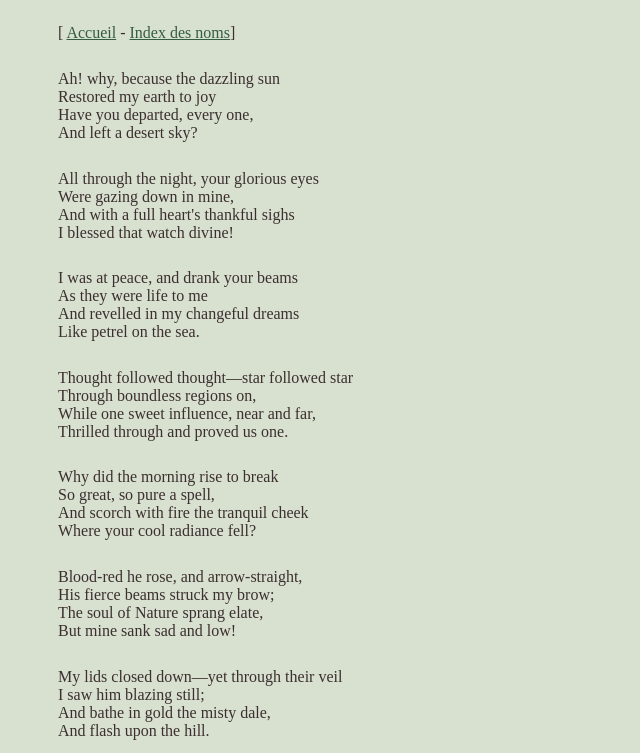
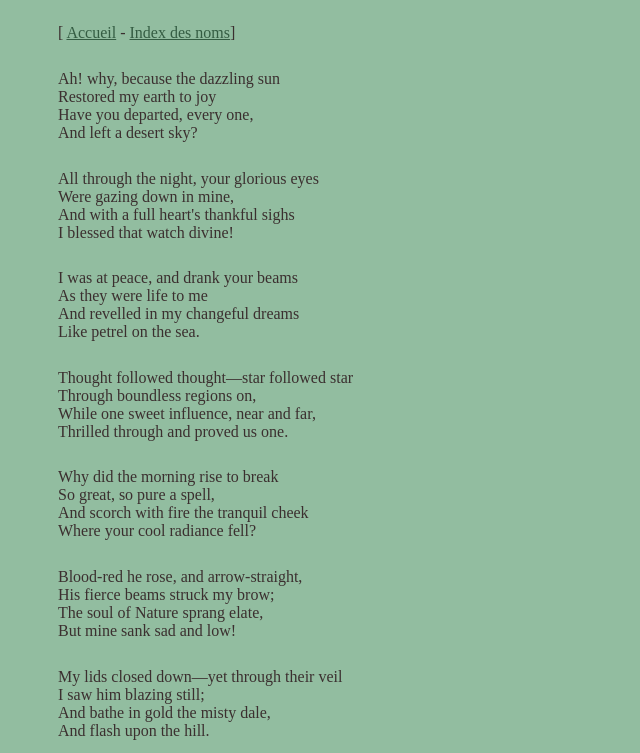
Before and after one commit to lauramaiapinto/Exercice_editiontexte, a plain HTML site: page docs/poèmes/Dazzling_sun.html in a window 1280 px wide. Shown: the part 128-881 px from the top of the page, without its empty margins (0-640 px from the left). Drawn offline with Linux system fonts and the light colour scheme.

Commit message:
test 2 couleurs

```diff
--- a/docs/poèmes/mystyle.css
+++ b/docs/poèmes/mystyle.css
@@ -5,10 +5,10 @@ a {
 
 
 body {
-  background-color: #d8e0d0; /* vert sauge clair */
+  background-color: #92bda0;
   box-sizing: content-box;
   padding: 50px;
-  color: #3b2f2f; /* brun foncé */
+  color: #3b2f2f;
 }
 
 
```
